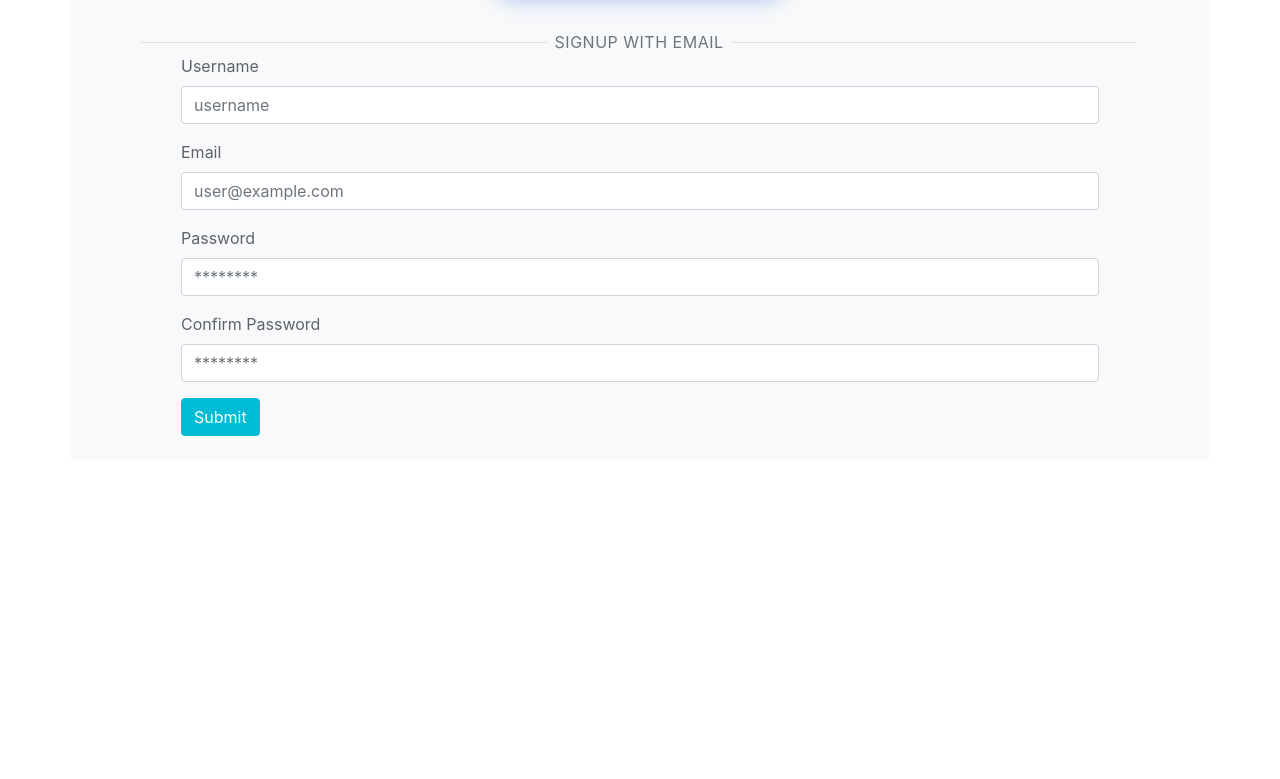
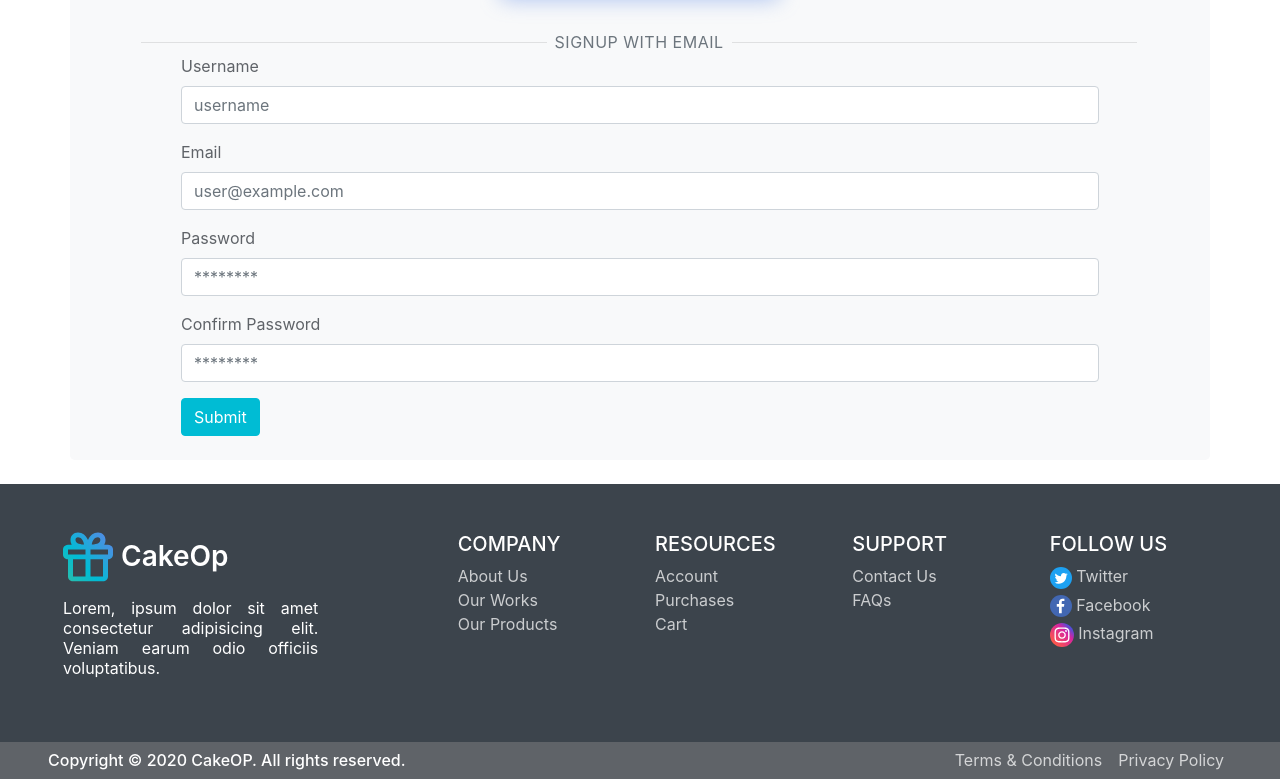
Before and after one commit to programmingseeker/cakeop, a React (Create React App) app in the folder frontend/: page /signup in a window 1280 px wide. Shown: the part 217-996 px from the top of the page. Before the commit the page ends 800 px from the top, so only its background shows below. Built offline with nearby package versions, Linux system fonts and the light colour scheme.

Commit message:
Designed Footer complete

```diff
--- a/frontend/src/App.js
+++ b/frontend/src/App.js
@@ -5,7 +5,7 @@ import HomePage from './pages/HomePage'
 import LoginPage from './pages/LoginPage';
 import SignupPage from './pages/SignupPage';
 import Header from './components/Header';
-
+import Footer from './components/Footer';
 
 function App() {
   return (
@@ -16,6 +16,7 @@ function App() {
         <Route exact path='/login' render={()=>{return(<LoginPage isPage={true}/>)}} />
         <Route exact path='/signup' component={SignupPage} />
       </Switch>
+      <Footer/>
     </Router>
   );
 }
--- /dev/null
+++ b/frontend/src/components/Footer.js
@@ -0,0 +1,75 @@
+import React from 'react'
+import { Row, Col } from 'react-bootstrap';
+
+const Footer = () => {
+  return (
+    <div className="footer container-fluid">
+        <Row className='d-flex footer-primary-bg p-5  mt-4'>
+            <Col sm={4} >
+              <div className="d-flex mb-3">
+              <img src="/img/icons/logo.svg" alt="logo"/>
+              <h3 className="align-self-center pl-2 text-white footer-main-title">CakeOp</h3>
+              </div>
+              <p
+               className="text-white text-justify">Lorem, ipsum dolor sit amet consectetur adipisicing elit. Veniam earum odio officiis voluptatibus.</p>
+            </Col>
+            <Col sm={2} className="w-25">
+              <>
+              <h5 >COMPANY</h5>
+              <ul className="footer-links">
+                <li>
+                  <a href="/">About Us</a>
+                </li>
+                <li>
+                  <a href="/">Our Works</a>
+                </li>
+                <li>
+                  <a href="/">Our Products</a>
+                </li>
+              </ul>
+              </>
+            </Col>
+            <Col sm={2}>
+              <h5>RESOURCES</h5>
+              <ul className="footer-links">
+                <li> <a href="/">Account</a> </li>
+                <li> <a href="/">Purchases</a></li>
+                <li> <a href="/">Cart</a> </li>
+              </ul>
+            </Col>
+            <Col sm={2}>
+              <h5>SUPPORT</h5>
+              <ul  className="footer-links">
+                <li><a href="/">Contact Us</a></li>
+                <li><a href="/">FAQs</a></li>
+              </ul>
+            </Col>
+            <Col sm={2}>
+              <h5>FOLLOW US</h5>
+            <ul className="footer-links">
+            <li className="my-1"> <a href="/" ><img src="/img/icons/Twitter.svg" alt="twitter account" />{' '}Twitter</a> </li>
+              <li className="my-1"> <a href="/" ><img src="/img/icons/Facebook.svg" alt="Facebook Account"/>{' '}Facebook</a> </li>
+              <li className="my-1"> <a href="/" ><img src="/img/icons/Instagram.svg" alt="Instagram Account"/>{' '}Instagram</a> </li>
+            </ul>
+            </Col>
+      </Row>
+      <Row className='footer-secondary-bg d-flex justify-content-sm-between'>
+        <div className="ml-5 align-self-center " >
+            <h5>Copyright &#169; 2020 CakeOP. All rights reserved.</h5>
+        </div>
+        <div >
+          <ul className="footer-links d-inline-flex justify-content-sm-between pr-5">
+            <li className="align-self-center">
+              <a className="ml-2 mr-2" href="/">Terms &amp; Conditions</a>
+            </li>
+            <li className="align-self-center">
+              <a className="ml-2 mr-2 " href="/">Privacy Policy</a>
+            </li>
+          </ul>
+        </div>
+      </Row>
+    </div>
+  )
+}
+
+export default Footer
--- a/frontend/src/custom.scss
+++ b/frontend/src/custom.scss
@@ -137,4 +137,44 @@ padding:0.5rem!important;
 .image-cursor{
 	cursor:pointer;
 }
+
+
+.footer-primary-bg {
+	background-color: #3c444c;
+	h3{
+		font-weight:600;
+		margin-bottom:0rem!important;
+	}
+	p{
+		font-weight:400;
+		font-size:16px;
+		line-height:20px;
+		width:70%
+	}
+}
+
+.footer-secondary-bg {
+	background-color: #5f6368;
+    ul{
+		margin:0.4rem 0rem!important;
+	}
+	h5{
+		margin:0.4rem 0rem!important;
+		font-size:16px
+	}
+
+}
+.footer h5 {
+	color: white;
+	cursor:context-menu;
+}
+
+.footer-links > li > a {
+	margin: 1rem 0;
+	text-decoration: none;
+	color: #ffffffbb;
+}
+.footer-links > li > a:hover {
+	color: #fff;
+}
 @import 'bootstrap/scss/bootstrap';
```
